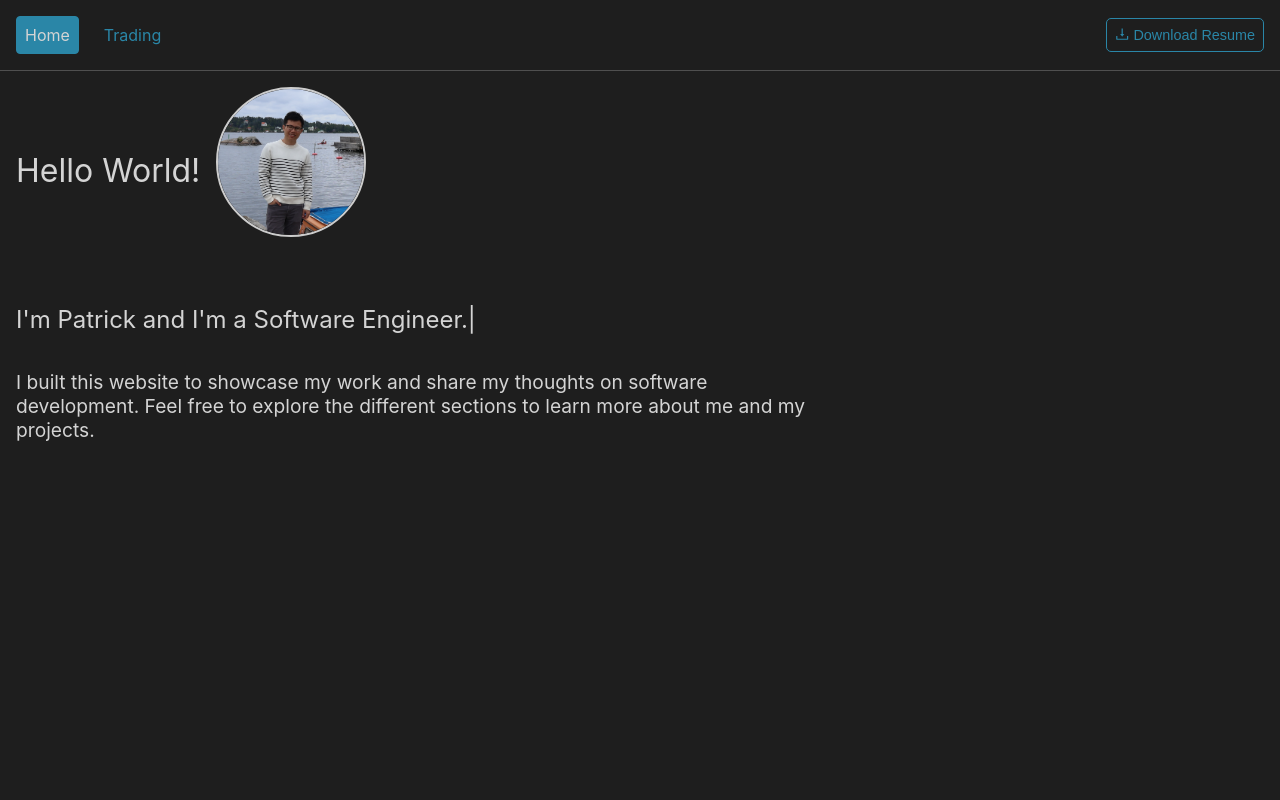
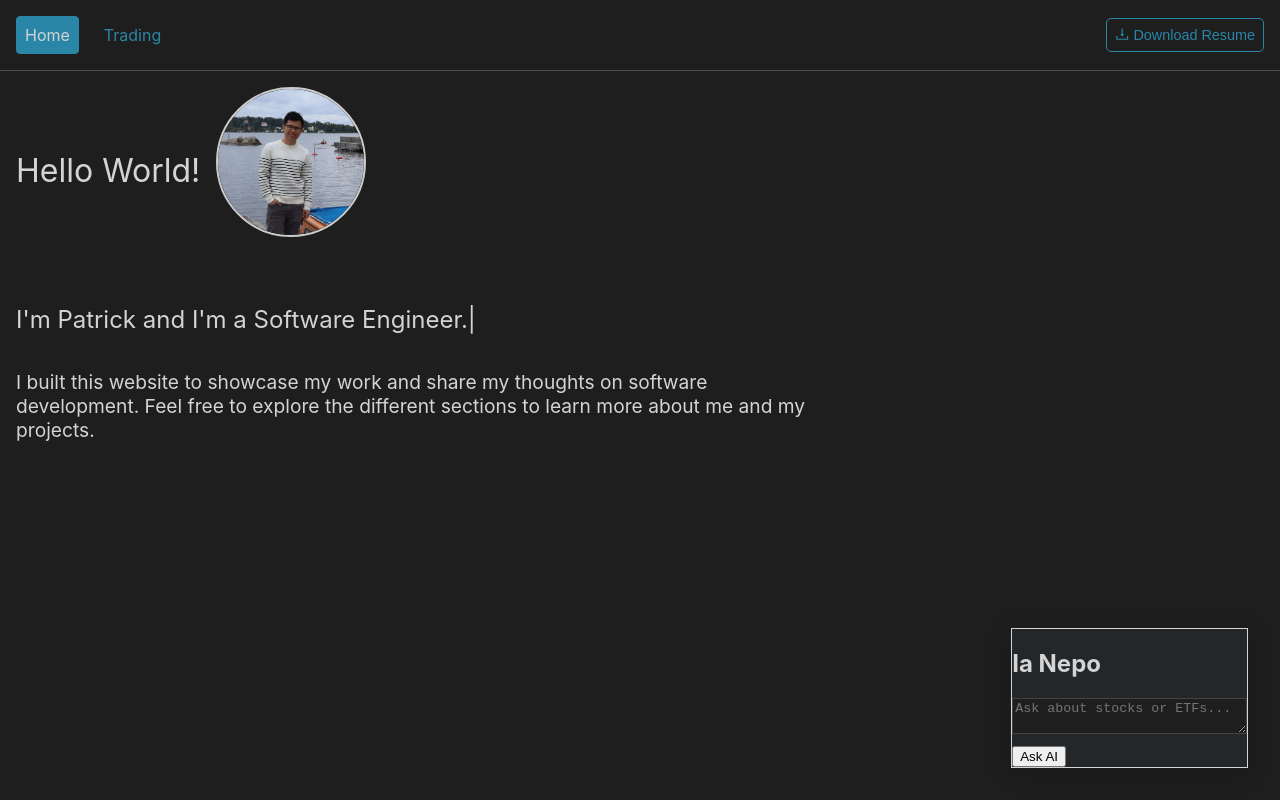
Before and after one commit to pohti/patrick-chen-portfolio, a Next.js app: page / in a window 1280 px wide. Built offline with nearby package versions, Linux system fonts and the light colour scheme.

Commit message:
feat: integrate openai chatbot

```diff
--- a/package.json
+++ b/package.json
@@ -13,6 +13,7 @@
     "antd": "^5.26.0",
     "lightweight-charts": "^5.0.7",
     "next": "15.3.3",
+    "openai": "^5.18.1",
     "react": "^19.0.0",
     "react-dom": "^19.0.0",
     "react-google-charts": "^5.2.1",
--- /dev/null
+++ b/src/app/api/chat/route.ts
@@ -0,0 +1,34 @@
+import OpenAI from 'openai';
+import { NextResponse } from 'next/server';
+
+const client = new OpenAI({
+  apiKey: process.env.OPENAI_API_KEY!,
+});
+
+const SYSTEM_PROMPT = `
+You are Ia Nepo, a personal assistant.
+You answer questions confidently and clearly about my career, my portfolio, stocks, or investments.
+If a question is unrelated to these topics, politely say: "I'm sorry, I only answer questions about my career or investments."
+Always stay on topic and provide clear, helpful responses.
+`;
+
+export async function POST(req: Request): Promise<NextResponse> {
+  try {
+    const { message } = (await req.json()) as { message: string };
+    const response = await client.chat.completions.create({
+      model: 'gpt-4o-mini',
+      messages: [
+        {
+          role: 'system',
+          content: SYSTEM_PROMPT,
+        },
+        { role: 'user', content: message },
+      ],
+    });
+
+    return NextResponse.json({ reply: response.choices[0].message.content });
+    // eslint-disable-next-line @typescript-eslint/no-explicit-any
+  } catch (error: any) {
+    return NextResponse.json({ error: error.message }, { status: 500 });
+  }
+}
--- a/src/app/page.tsx
+++ b/src/app/page.tsx
@@ -3,6 +3,7 @@ import React, { useEffect, useState } from 'react';
 import './styles.css';
 // import MyPic from '@/assets/images/me-pixar.png';
 import Image from 'next/image';
+import Chat from '@/components/Chat/Chat';
 
 // TODO: flash out the content
 const textLines = ["I'm Patrick and I'm a Software Engineer."];
@@ -81,6 +82,8 @@ export default function Home() {
           learn more about me and my projects.
         </p>
       </div>
+
+      <Chat />
     </div>
   );
 }
--- /dev/null
+++ b/src/components/Chat/Chat.tsx
@@ -0,0 +1,60 @@
+'use client';
+import { useState } from 'react';
+
+export default function Chat() {
+  const [input, setInput] = useState('');
+  const [reply, setReply] = useState('');
+  const [loading, setLoading] = useState(false);
+
+  async function sendMessage() {
+    setLoading(true);
+    setReply('');
+
+    const res = await fetch('/api/chat', {
+      method: 'POST',
+      headers: { 'Content-Type': 'application/json' },
+      body: JSON.stringify({ message: input }),
+    });
+
+    const data = await res.json();
+    setReply(data.reply);
+    setLoading(false);
+  }
+
+  return (
+    <div
+      className="p-4 border rounded max-w-lg"
+      style={{
+        position: 'fixed',
+        bottom: '2rem',
+        right: '2rem',
+        zIndex: 9999,
+        background: '#23272a',
+        boxShadow: '0 4px 24px rgba(0,0,0,0.2)',
+        color: '#d4d4d4',
+      }}
+    >
+      <h2 className="text-lg font-bold mb-2">Ia Nepo</h2>
+      <textarea
+        className="w-full p-2 border mb-2"
+        value={input}
+        onChange={(e) => setInput(e.target.value)}
+        placeholder="Ask about stocks or ETFs..."
+        style={{
+          background: '#1e1e1e',
+          color: '#d4d4d4',
+          borderColor: '#444',
+        }}
+      />
+      <button
+        className="bg-blue-500 text-white px-4 py-2 rounded"
+        onClick={sendMessage}
+        disabled={loading}
+        style={{ marginTop: '0.5rem' }}
+      >
+        {loading ? 'Thinking...' : 'Ask AI'}
+      </button>
+      {reply && <p className="mt-4 whitespace-pre-wrap">{reply}</p>}
+    </div>
+  );
+}
```
Also changed, not shown: 1 other file (tests, documents, lock files or other folders).
